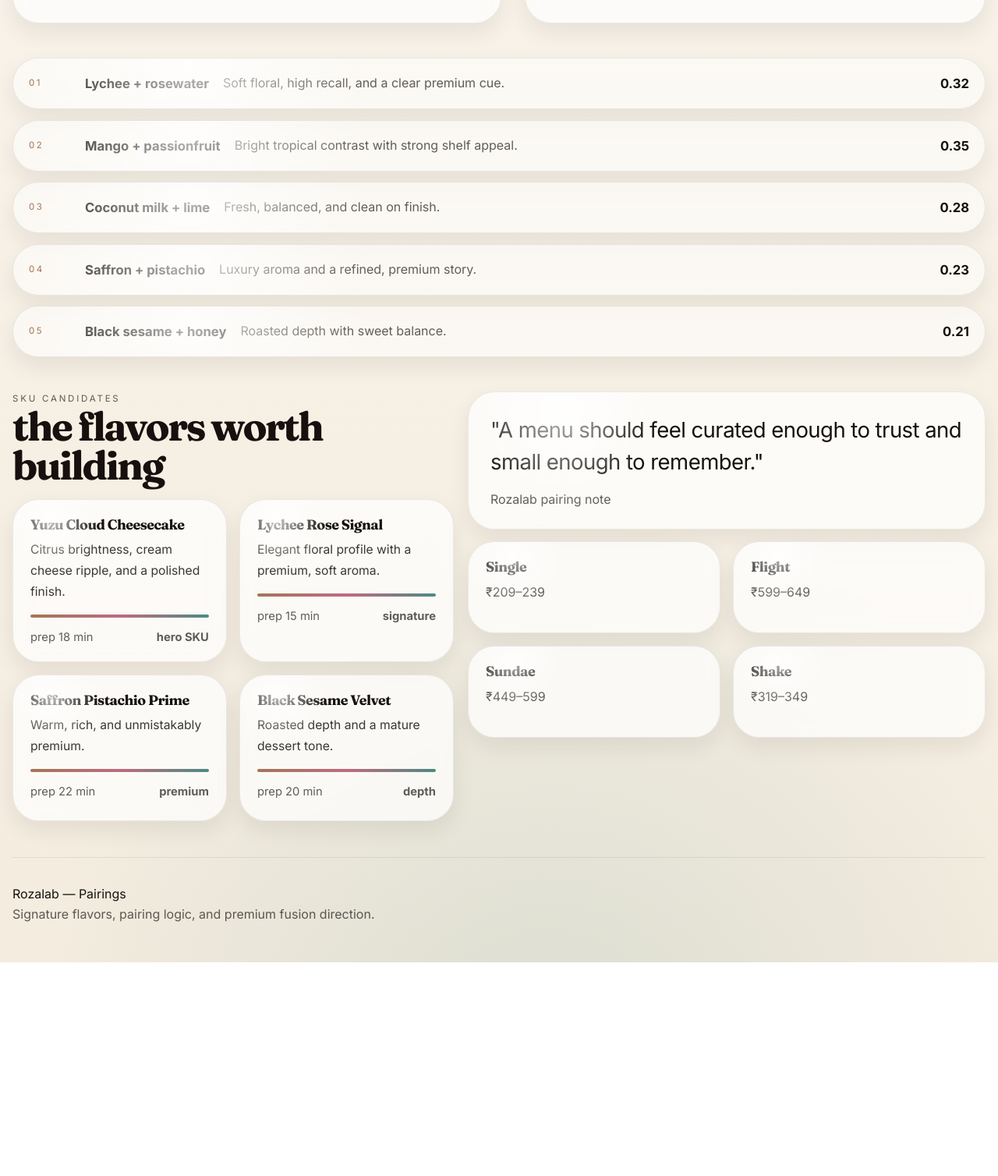
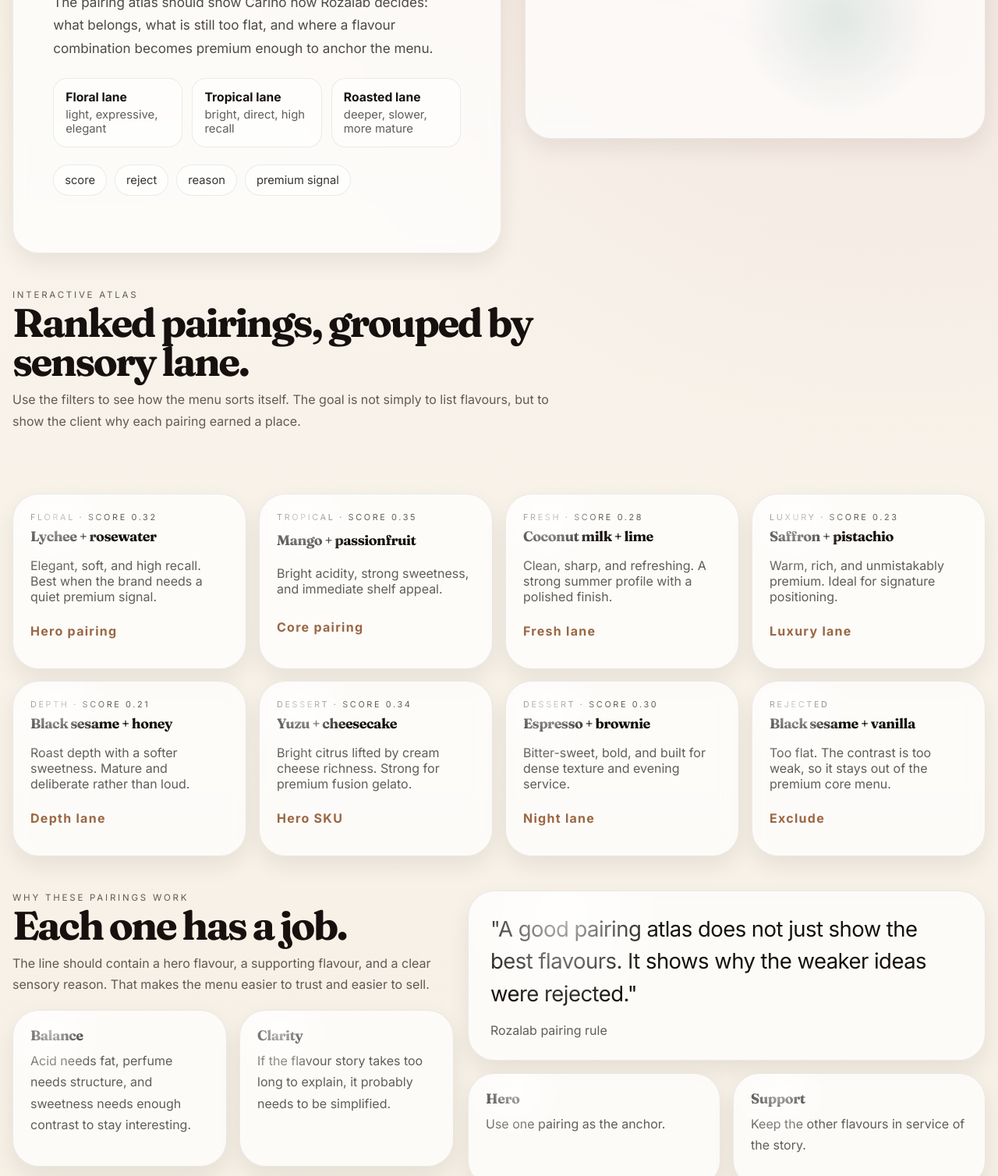
Before and after one commit to Roshanmahamoodnk/roza-lab-, a plain HTML site: page menu.html in a window 1280 px wide. Shown: the part 818-2326 px from the top of the page at 78% size. Before the commit the page ends 2052 px from the top, so only its background shows below. Drawn offline with Linux system fonts and the light colour scheme.

Commit message:
Rebuild Rozalab pairings page for Carino

```diff
--- a/menu.html
+++ b/menu.html
@@ -3,8 +3,8 @@
   <head>
     <meta charset="utf-8" />
     <meta name="viewport" content="width=device-width, initial-scale=1" />
-    <meta name="description" content="Rozalab pairing atlas, SKU ideas, and flavor library for premium fusion ice cream." />
-    <title>Rozalab &mdash; Pairings</title>
+    <meta name="description" content="Rozalab × Carino pairing atlas and flavour system for premium ice cream R&D." />
+    <title>Rozalab × Carino — Pairings</title>
     <link rel="stylesheet" href="style.css" />
     <link rel="stylesheet" href="site.css" />
     <script src="app.js" defer></script>
@@ -13,112 +13,236 @@
     <header class="topbar">
       <div class="brand">
         <span class="brand-mark">RL</span>
-        <div>
-          <p class="eyebrow">Rozalab</p>
-          <p class="muted">Pairing atlas</p>
+        <div class="brand-copy">
+          <strong>Rozalab × Carino</strong>
+          <p>pairing atlas</p>
         </div>
       </div>
       <nav class="topnav">
         <a href="index.html">Home</a>
         <a href="brand.html">Vision</a>
-        <a class="active" href="menu.html">Pairings</a>
+        <a href="menu.html">Pairings</a>
         <a href="operations.html">Process</a>
-        <a href="lab.html">Lab</a>
+        <a href="lab.html">Evidence</a>
         <a href="launch.html">Launch</a>
       </nav>
     </header>
 
     <main>
       <section class="hero">
-        <div class="hero-copy">
-          <p class="tag">Pairing library</p>
-          <div class="display-stack">
-            <strong>ingredient logic</strong>
-            <h2>the flavor of discovery</h2>
-          </div>
+        <div class="hero-copy reveal">
+          <p class="tag">Pairing system</p>
+          <h1>Flavours that read as intentional, not random.</h1>
           <p class="lead">
-            This page should show the client the live pairing logic behind the menu: what works, what is
-            rejected, and how each idea becomes a premium SKU.
+            The pairing atlas should show Carino how Rozalab decides: what belongs, what is still too flat,
+            and where a flavour combination becomes premium enough to anchor the menu.
           </p>
           <div class="hero-meta">
-            <div class="mini-stat"><strong>Best pairs</strong><span>lychee + rosewater, mango + passionfruit, saffron + pistachio</span></div>
-            <div class="mini-stat"><strong>Rejected pairs</strong><span>black sesame + vanilla, any flat or low-contrast mix</span></div>
-            <div class="mini-stat"><strong>Output</strong><span>SKU, method, prep time, and service style</span></div>
+            <div class="mini-stat"><strong>Floral lane</strong><span>light, expressive, elegant</span></div>
+            <div class="mini-stat"><strong>Tropical lane</strong><span>bright, direct, high recall</span></div>
+            <div class="mini-stat"><strong>Roasted lane</strong><span>deeper, slower, more mature</span></div>
+          </div>
+          <div class="chips">
+            <span>score</span>
+            <span>reject</span>
+            <span>reason</span>
+            <span>premium signal</span>
           </div>
         </div>
-        <div class="hero-art">
-          <img src="assets/hero.svg" alt="Rozalab editorial ice cream R&amp;D illustration" />
+        <div class="hero-art reveal">
+          <img src="assets/hero.svg" alt="Rozalab pairing illustration" />
+          <div class="art-card top reveal">
+            <p><strong>Decision rule</strong><br />Every flavour needs contrast, balance, and a premium cue.</p>
+          </div>
+          <div class="art-card reveal">
+            <p><strong>Outcome</strong><br />A menu Carino can explain in one sentence per flavour.</p>
+          </div>
         </div>
       </section>
 
       <section class="section">
-        <div class="feature-rail">
-          <div class="feature-row">
-            <span class="index">01</span>
-            <strong>Lychee + rosewater</strong>
-            <span>Soft floral, high recall, and a clear premium cue.</span>
-            <strong>0.32</strong>
-          </div>
-          <div class="feature-row">
-            <span class="index">02</span>
-            <strong>Mango + passionfruit</strong>
-            <span>Bright tropical contrast with strong shelf appeal.</span>
-            <strong>0.35</strong>
-          </div>
-          <div class="feature-row">
-            <span class="index">03</span>
-            <strong>Coconut milk + lime</strong>
-            <span>Fresh, balanced, and clean on finish.</span>
-            <strong>0.28</strong>
-          </div>
-          <div class="feature-row">
-            <span class="index">04</span>
-            <strong>Saffron + pistachio</strong>
-            <span>Luxury aroma and a refined, premium story.</span>
-            <strong>0.23</strong>
-          </div>
-          <div class="feature-row">
-            <span class="index">05</span>
-            <strong>Black sesame + honey</strong>
-            <span>Roasted depth with sweet balance.</span>
-            <strong>0.21</strong>
-          </div>
+        <div class="section-head reveal">
+          <p class="tag">Interactive atlas</p>
+          <h2>Ranked pairings, grouped by sensory lane.</h2>
+          <p>
+            Use the filters to see how the menu sorts itself. The goal is not simply to list flavours,
+            but to show the client why each pairing earned a place.
+          </p>
+        </div>
+
+        <div class="filter-bar atlas-toolbar reveal" data-atlas-toolbar>
+          <button type="button" class="button secondary active" data-atlas-filter="all">All clusters</button>
+          <button type="button" class="button secondary" data-atlas-filter="floral">Floral</button>
+          <button type="button" class="button secondary" data-atlas-filter="tropical">Tropical</button>
+          <button type="button" class="button secondary" data-atlas-filter="roasted">Roasted</button>
+          <button type="button" class="button secondary" data-atlas-filter="dessert">Dessert</button>
+        </div>
+
+        <div class="grid four atlas-grid">
+          <article class="atlas-card reveal" data-cluster="floral">
+            <p class="tag">Floral · score 0.32</p>
+            <h3>Lychee + rosewater</h3>
+            <p>Elegant, soft, and high recall. Best when the brand needs a quiet premium signal.</p>
+            <p class="score">Hero pairing</p>
+          </article>
+          <article class="atlas-card reveal" data-cluster="tropical">
+            <p class="tag">Tropical · score 0.35</p>
+            <h3>Mango + passionfruit</h3>
+            <p>Bright acidity, strong sweetness, and immediate shelf appeal.</p>
+            <p class="score">Core pairing</p>
+          </article>
+          <article class="atlas-card reveal" data-cluster="tropical">
+            <p class="tag">Fresh · score 0.28</p>
+            <h3>Coconut milk + lime</h3>
+            <p>Clean, sharp, and refreshing. A strong summer profile with a polished finish.</p>
+            <p class="score">Fresh lane</p>
+          </article>
+          <article class="atlas-card reveal" data-cluster="roasted">
+            <p class="tag">Luxury · score 0.23</p>
+            <h3>Saffron + pistachio</h3>
+            <p>Warm, rich, and unmistakably premium. Ideal for signature positioning.</p>
+            <p class="score">Luxury lane</p>
+          </article>
+          <article class="atlas-card reveal" data-cluster="roasted">
+            <p class="tag">Depth · score 0.21</p>
+            <h3>Black sesame + honey</h3>
+            <p>Roast depth with a softer sweetness. Mature and deliberate rather than loud.</p>
+            <p class="score">Depth lane</p>
+          </article>
+          <article class="atlas-card reveal" data-cluster="dessert">
+            <p class="tag">Dessert · score 0.34</p>
+            <h3>Yuzu + cheesecake</h3>
+            <p>Bright citrus lifted by cream cheese richness. Strong for premium fusion gelato.</p>
+            <p class="score">Hero SKU</p>
+          </article>
+          <article class="atlas-card reveal" data-cluster="dessert">
+            <p class="tag">Dessert · score 0.30</p>
+            <h3>Espresso + brownie</h3>
+            <p>Bitter-sweet, bold, and built for dense texture and evening service.</p>
+            <p class="score">Night lane</p>
+          </article>
+          <article class="atlas-card reveal" data-cluster="dessert">
+            <p class="tag">Rejected</p>
+            <h3>Black sesame + vanilla</h3>
+            <p>Too flat. The contrast is too weak, so it stays out of the premium core menu.</p>
+            <p class="score">Exclude</p>
+          </article>
         </div>
       </section>
 
       <section class="section split">
         <div>
-          <div class="section-head narrow">
-            <p class="tag">SKU candidates</p>
-            <h2>the flavors worth building</h2>
+          <div class="section-head compact reveal">
+            <p class="tag">Why these pairings work</p>
+            <h2>Each one has a job.</h2>
+            <p>
+              The line should contain a hero flavour, a supporting flavour, and a clear sensory reason.
+              That makes the menu easier to trust and easier to sell.
+            </p>
           </div>
           <div class="grid two">
-            <article class="menu-card"><h3>Yuzu Cloud Cheesecake</h3><p class="note">Citrus brightness, cream cheese ripple, and a polished finish.</p><div class="bar"></div><div class="meta"><span>prep 18 min</span><strong>hero SKU</strong></div></article>
-            <article class="menu-card"><h3>Lychee Rose Signal</h3><p class="note">Elegant floral profile with a premium, soft aroma.</p><div class="bar"></div><div class="meta"><span>prep 15 min</span><strong>signature</strong></div></article>
-            <article class="menu-card"><h3>Saffron Pistachio Prime</h3><p class="note">Warm, rich, and unmistakably premium.</p><div class="bar"></div><div class="meta"><span>prep 22 min</span><strong>premium</strong></div></article>
-            <article class="menu-card"><h3>Black Sesame Velvet</h3><p class="note">Roasted depth and a mature dessert tone.</p><div class="bar"></div><div class="meta"><span>prep 20 min</span><strong>depth</strong></div></article>
+            <article class="panel reveal">
+              <h3>Balance</h3>
+              <p>Acid needs fat, perfume needs structure, and sweetness needs enough contrast to stay interesting.</p>
+            </article>
+            <article class="panel reveal">
+              <h3>Clarity</h3>
+              <p>If the flavour story takes too long to explain, it probably needs to be simplified.</p>
+            </article>
+            <article class="panel reveal">
+              <h3>Premium signal</h3>
+              <p>Luxury should come from precision, texture, and restraint — not just a long ingredient list.</p>
+            </article>
+            <article class="panel reveal">
+              <h3>Commercial sense</h3>
+              <p>The menu should stay narrow enough to repeat and wide enough to feel like a complete offer.</p>
+            </article>
           </div>
         </div>
         <div>
-          <div class="quote-panel">
+          <div class="quote-panel reveal">
             <blockquote>
-              "A menu should feel curated enough to trust and small enough to remember."
+              "A good pairing atlas does not just show the best flavours. It shows why the weaker ideas were rejected."
             </blockquote>
-            <footer>Rozalab pairing note</footer>
+            <footer>Rozalab pairing rule</footer>
           </div>
-          <div class="grid two" style="margin-top:16px;">
-            <article class="kpi-panel"><h3>Single</h3><p>&#8377;209&ndash;239</p></article>
-            <article class="kpi-panel"><h3>Flight</h3><p>&#8377;599&ndash;649</p></article>
-            <article class="kpi-panel"><h3>Sundae</h3><p>&#8377;449&ndash;599</p></article>
-            <article class="kpi-panel"><h3>Shake</h3><p>&#8377;319&ndash;349</p></article>
+          <div class="grid two" style="margin-top: 16px;">
+            <article class="kpi-panel reveal"><h3>Hero</h3><p>Use one pairing as the anchor.</p></article>
+            <article class="kpi-panel reveal"><h3>Support</h3><p>Keep the other flavours in service of the story.</p></article>
+            <article class="kpi-panel reveal"><h3>Reject</h3><p>Remove flat combinations before they reach the client.</p></article>
+            <article class="kpi-panel reveal"><h3>Repeat</h3><p>Let the same rule shape the whole range.</p></article>
+          </div>
+        </div>
+      </section>
+
+      <section class="section">
+        <div class="section-head reveal">
+          <p class="tag">Pairing evidence</p>
+          <h2>What the studio would document.</h2>
+          <p>
+            This table turns the flavours into a readable decision log, so Carino can see the difference
+            between a trendy idea and a truly useful one.
+          </p>
+        </div>
+        <div class="panel reveal" style="overflow-x:auto;">
+          <table class="data-table">
+            <thead>
+              <tr>
+                <th>Pairing</th>
+                <th>Score</th>
+                <th>Role</th>
+                <th>Decision</th>
+              </tr>
+            </thead>
+            <tbody>
+              <tr><td><strong>Lychee + rosewater</strong></td><td>0.32</td><td>Floral anchor</td><td>Core flavour</td></tr>
+              <tr><td><strong>Mango + passionfruit</strong></td><td>0.35</td><td>Tropical anchor</td><td>Core flavour</td></tr>
+              <tr><td><strong>Coconut milk + lime</strong></td><td>0.28</td><td>Fresh lane</td><td>Core flavour</td></tr>
+              <tr><td><strong>Saffron + pistachio</strong></td><td>0.23</td><td>Luxury lane</td><td>Signature flavour</td></tr>
+              <tr><td><strong>Black sesame + honey</strong></td><td>0.21</td><td>Depth lane</td><td>Secondary flavour</td></tr>
+              <tr><td><strong>Black sesame + vanilla</strong></td><td>0.07</td><td>Rejected</td><td>Exclude</td></tr>
+            </tbody>
+          </table>
+        </div>
+      </section>
+
+      <section class="section">
+        <div class="section-head compact reveal">
+          <p class="tag">Sensory rules</p>
+          <h2>The menu should stay disciplined.</h2>
+        </div>
+        <div class="feature-rail">
+          <div class="feature-row reveal">
+            <span class="index">01</span>
+            <strong>Start with contrast</strong>
+            <span>Give the flavour a reason to exist beyond sweetness alone.</span>
+            <strong>acid / fat</strong>
+          </div>
+          <div class="feature-row reveal">
+            <span class="index">02</span>
+            <strong>Keep one premium note</strong>
+            <span>Saffron, rosewater, pistachio, or yuzu gives the studio a refined signature.</span>
+            <strong>signal</strong>
+          </div>
+          <div class="feature-row reveal">
+            <span class="index">03</span>
+            <strong>Protect the finish</strong>
+            <span>The aftertaste must stay clean, not muddy or overly sweet.</span>
+            <strong>finish</strong>
+          </div>
+          <div class="feature-row reveal">
+            <span class="index">04</span>
+            <strong>Trim the menu</strong>
+            <span>The best premium experience is usually more curated, not wider.</span>
+            <strong>discipline</strong>
           </div>
         </div>
       </section>
     </main>
 
     <footer class="footer">
-      <p>Rozalab &mdash; Pairings</p>
-      <p class="muted">Signature flavors, pairing logic, and premium fusion direction.</p>
+      <p>Rozalab × Carino — Pairings</p>
+      <p class="muted">A compact, high-trust flavour atlas that explains itself clearly.</p>
     </footer>
   </body>
 </html>
```
